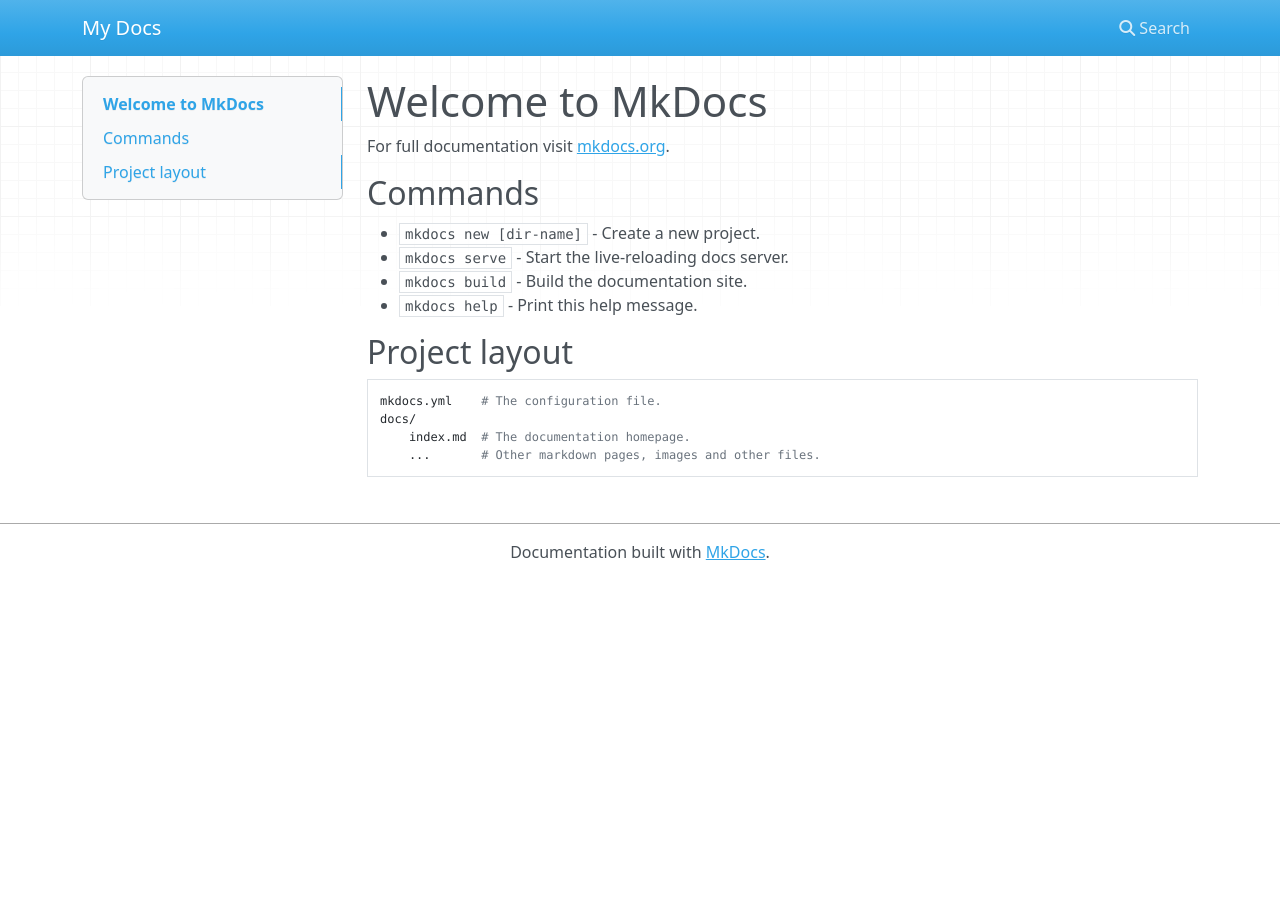
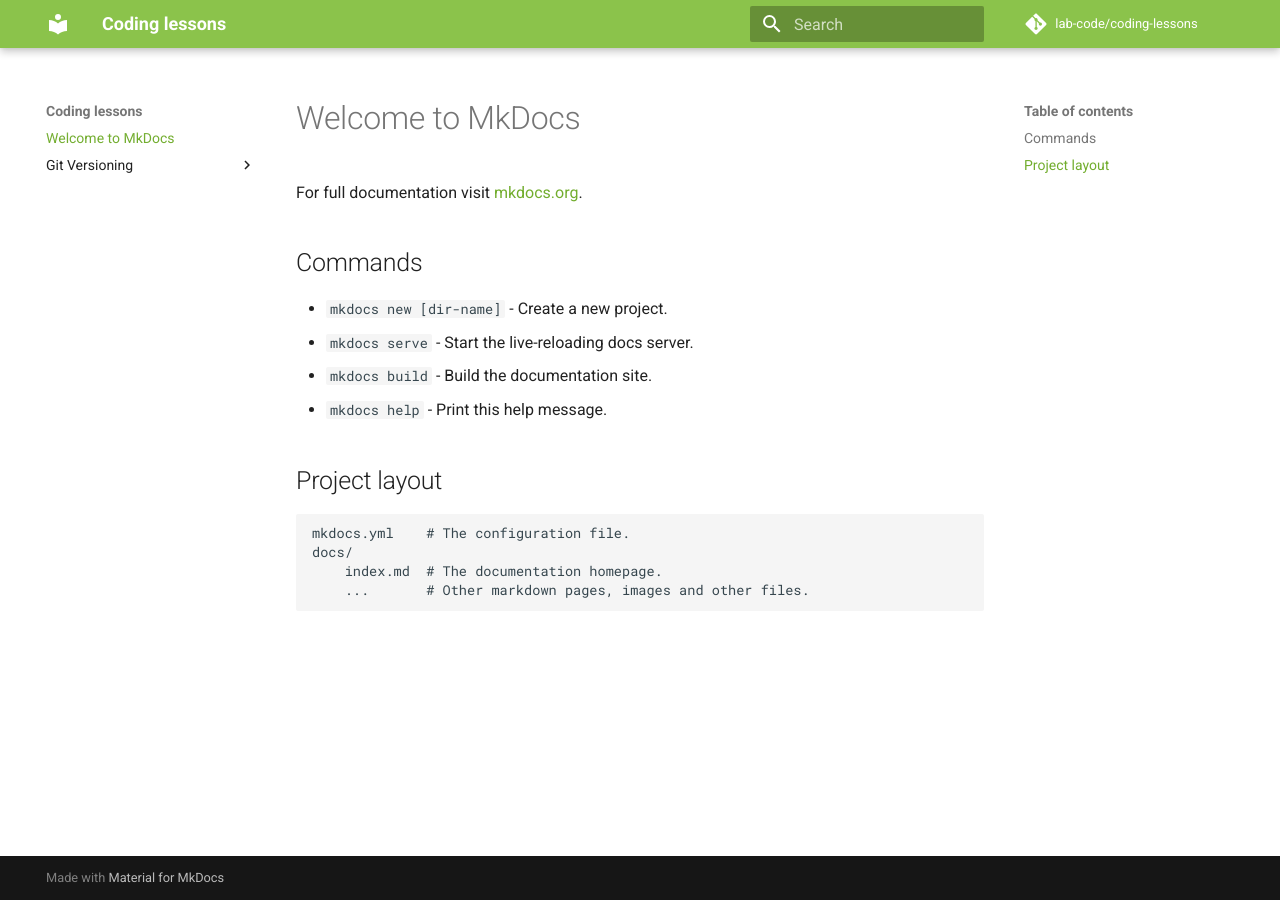
Before and after one commit to lab-code/coding-lessons, an MkDocs documentation site: the page built from docs/index.md, in a window 1280 px wide. Built offline with MkDocs 1.6.1 and Material for MkDocs 9.7.7, drawn with Linux system fonts in a browser that asks for light colours; nearby versions of some CDN libraries; comment, search, counter and statistics services are not loaded; old or Windows-style settings are respelled for this version of MkDocs.

Commit message:
Better settings

```diff
--- a/mkdocs.yml
+++ b/mkdocs.yml
@@ -1 +1,21 @@
-site_name: My Docs
+site_name: Coding lessons
+site_description: Layouts for lessons taught at research coding sesssions
+site_author: 'hejtmy'
+site_url: 'https://lab-code.github.io'
+theme: material
+repo_name: 'lab-code/coding-lessons'
+repo_url: 'https://github.com/lab-code/coding-lessons'
+
+extra:
+  palette:
+    primary: 'light green'
+    accent: 'cyan'
+
+markdown_extensions:
+  - admonition
+  - codehilite
+
+pages:
+  - index.md
+  - Git Versioning:
+    - "Fundamentals" : "git/fundamentals.md"
```
